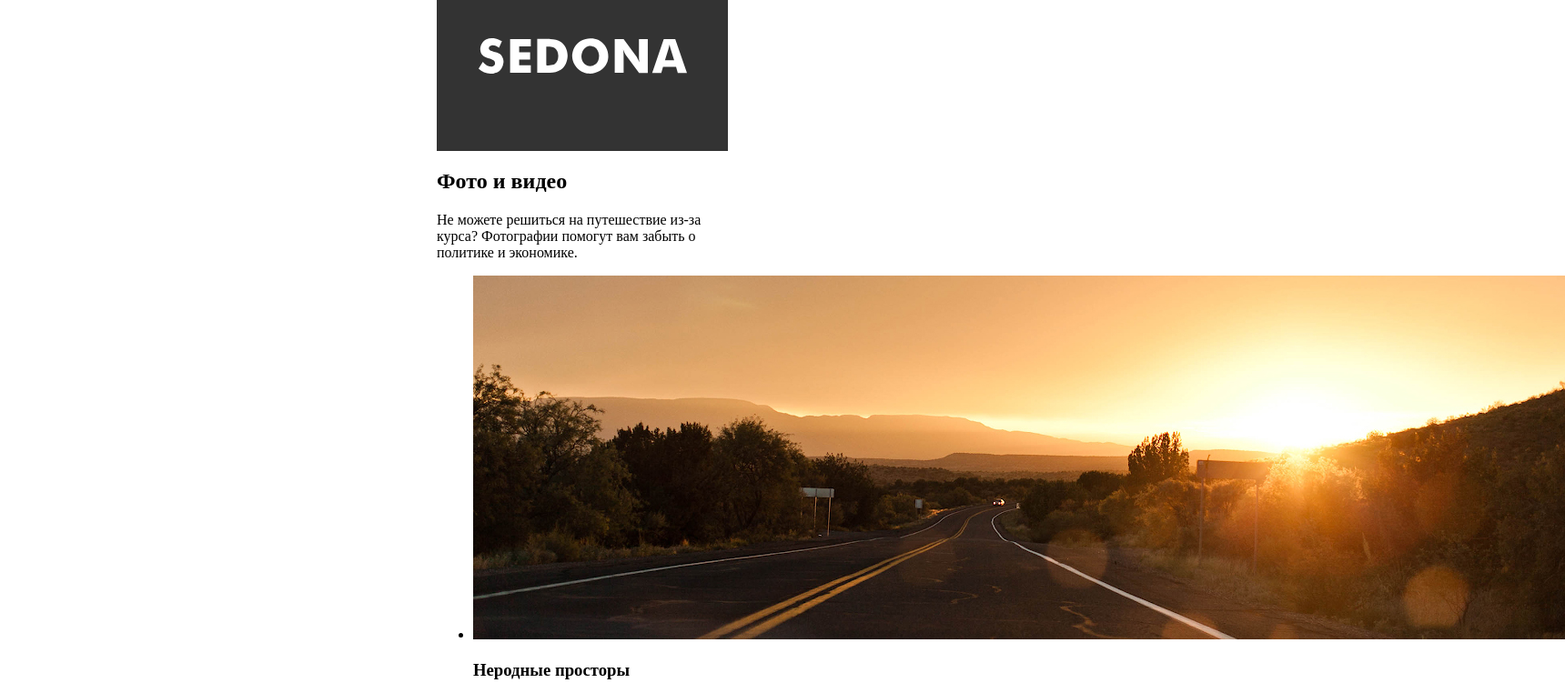
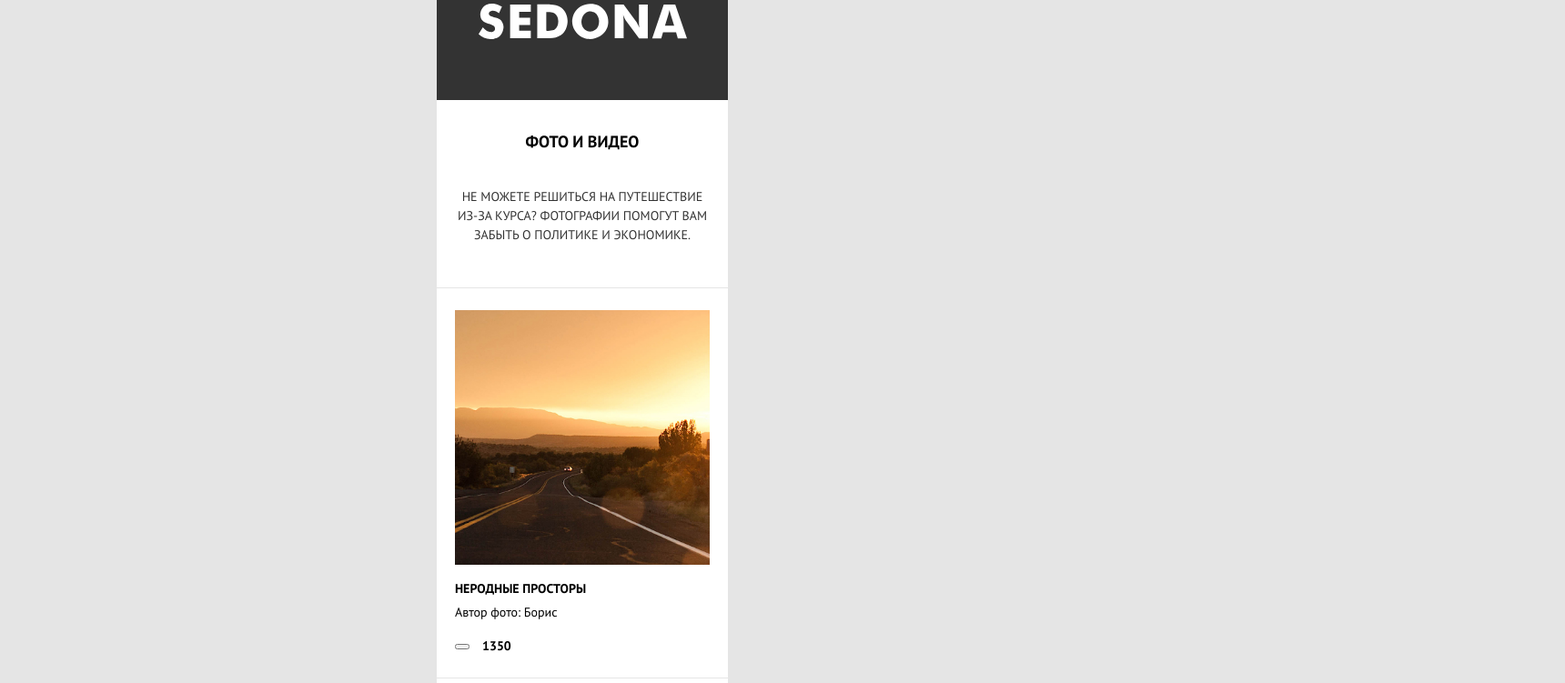
Before and after one commit to htmlacademy-adaptive/2107549-sedona-27, a website: page source/catalog.html in a window 1280 px wide. Shown: the part 105-856 px from the top of the page at 91% size, 1720 px wide, since content can reach past the window. Drawn offline with nearby package versions, Linux system fonts and the light colour scheme; files that its build step writes are made by us from their sources.

Commit message:
add catalog styles

```diff
--- a/source/catalog.html
+++ b/source/catalog.html
@@ -38,7 +38,7 @@
       <main class="main-container">
         <h1 class="visually-hidden">Фото и видео сайта туристического города Sedona.</h1>
 
-        <section class="background-image">
+        <section class="background-image background-image--catalog">
           <h2 class="visually-hidden">Седона.</h2>
           <img class="sedona-logo" src="img/sedona-logo.svg" width="229" height="39" alt="Седона.">
         </section>
@@ -46,12 +46,12 @@
         <section class="gallery">
           <div class="gallery__heading page-article">
             <h2 class="page-article__title">Фото и видео</h2>
-            <p class="page-article__text">Не можете решиться на путешествие из&#8209;за курса? Фотографии помогут вам забыть о политике и экономике.</p>
+            <p class="page-article__text">Не можете решиться на путешествие из&#8209;за&nbsp;курса? Фотографии помогут вам забыть о политике и экономике.</p>
           </div>
           <ul class="gallery__list">
             <li class="gallery__item gallery-card">
-              <a class="gallery-card__image-wrapper" href="#">
-                <img src="img/prostory-photo.jpg" alt="Неродные просторы.">
+              <a href="#">
+                <img class="gallery-card__image" src="img/prostory-photo.jpg" alt="Неродные просторы.">
               </a>
               <div class="gallery-card__description">
                 <div class="gallery-card__content">
@@ -67,8 +67,8 @@
             </li>
 
             <li class="gallery__item gallery-card">
-              <a class="gallery-card__image-wrapper" href="#">
-                <img src="img/rastitelnost-photo.jpg" alt="Местная растительность.">
+              <a href="#">
+                <img class="gallery-card__image" src="img/rastitelnost-photo.jpg" alt="Местная растительность.">
               </a>
               <div class="gallery-card__description">
                 <div class="gallery-card__content">
@@ -84,8 +84,8 @@
             </li>
 
             <li class="gallery__item gallery-card">
-              <a class="gallery-card__image-wrapper" href="#">
-                <img src="img/north-road-photo.jpg" alt="Дорога на север.">
+              <a href="#">
+                <img class="gallery-card__image" src="img/north-road-photo.jpg" alt="Дорога на север.">
               </a>
               <div class="gallery-card__description">
                 <div class="gallery-card__content">
@@ -101,8 +101,8 @@
             </li>
 
             <li class="gallery__item gallery-card">
-              <a class="gallery-card__image-wrapper" href="#">
-                <img src="img/sedona-bridge-photo.jpg" alt="Мост дьявола.">
+              <a href="#">
+                <img class="gallery-card__image" src="img/sedona-bridge-gallery.jpg" alt="Мост дьявола.">
               </a>
               <div class="gallery-card__description">
                 <div class="gallery-card__content">
@@ -120,9 +120,9 @@
         </section>
 
         <section class="video">
-          <div class="video__heading page-article">
-            <h2 class="page-article__title">Все еще сомневаетесь?</h2>
-            <p class="page-article__text">Смотрите видеопрезентацию и скорее за билетами, пока они не подорожали в очередной раз!</p>
+          <div class="video__heading page-article--video">
+            <h2 class="page-article__title--video">Все еще сомневаетесь?</h2>
+            <p class="page-article__text--video">Смотрите видеопрезентацию и скорее&nbsp;за&nbsp;билетами, пока они не подорожали в очередной раз!</p>
           </div>
 
           <div class="video__player">
--- /dev/null
+++ b/source/sass/blocks/gallery.scss
@@ -0,0 +1,65 @@
+@import "./general/mixins.scss";
+@import "./general/variables.scss";
+
+.gallery__heading {
+  text-align: center;
+  border-bottom: solid 1px $color-mercury;
+}
+
+.page-article__title {
+  @include heading-font;
+  margin: 0;
+  padding-top: 33px;
+}
+
+.page-article__text {
+  @include basic-font;
+  color: $color-mine-shaft;
+  margin: 0;
+  padding-top: 37px;
+  padding-bottom: 47px;
+}
+
+.gallery__list {
+  display: flex;
+  flex-direction: column;
+  margin: 0;
+  padding: 0;
+  list-style: none;
+}
+
+.gallery-card {
+  display: flex;
+  flex-direction: column;
+  padding: 24px 20px;
+  border-bottom: solid 1px $color-mercury;
+}
+
+.gallery-card__image {
+  object-fit: cover;
+  height: 280px;
+  width: 280px;
+}
+
+.gallery-card__name {
+  @include basic-font;
+  font-weight: 700;
+  margin: 0;
+  padding-top: 12px;
+}
+
+.gallery-card__author {
+  @include basic-font;
+  text-transform: none;
+  margin: 0;
+  padding-top: 5px;
+}
+
+.gallery-card__likes {
+  display: flex;
+  align-items: center;
+  gap: 14px;
+  padding-top: 16px;
+  @include basic-font;
+  font-weight: 700;
+}
--- a/source/sass/blocks/general/base.scss
+++ b/source/sass/blocks/general/base.scss
@@ -1,4 +1,5 @@
 @import "./mixins.scss";
+@import "./variables.scss";
 
 html,
 body {
@@ -9,8 +10,13 @@ html {
   height: 100%;
 }
 
+.page__wrapper {
+  background-color: $color-white;
+}
+
 body {
   @include mobile-view-centered();
+  background-color: $color-mercury;
 }
 
 .visually-hidden {
--- a/source/sass/blocks/main-container.scss
+++ b/source/sass/blocks/main-container.scss
@@ -12,3 +12,9 @@
   padding-bottom: 85px;
   background-color: $color-mine-shaft;
 }
+
+.background-image--catalog,
+.background-image--form {
+  padding-top: 52px;
+  padding-bottom: 67px;
+}
--- /dev/null
+++ b/source/sass/blocks/video.scss
@@ -0,0 +1,23 @@
+@import "./general/mixins.scss";
+@import "./general/variables.scss";
+
+.video__heading {
+  text-align: center;
+}
+
+.page-article__title--video {
+  @include heading-font;
+  margin: 0;
+  padding-top: 25px;
+}
+
+.page-article__text--video {
+  @include basic-font;
+  margin: 0;
+  padding-top: 30px;
+  padding-bottom: 38px;
+}
+
+.video__player {
+  text-align: center;
+}
--- a/source/sass/style.scss
+++ b/source/sass/style.scss
@@ -12,3 +12,5 @@
 @import "./blocks/advantages.scss";
 @import "./blocks/hotel-search.scss";
 @import "./blocks/page-footer.scss";
+@import "./blocks/gallery.scss";
+@import "./blocks/video.scss";
```
Also changed, not shown: source/form.html (+1 -1 lines), source/img/sedona-bridge-gallery.jpg (added).
